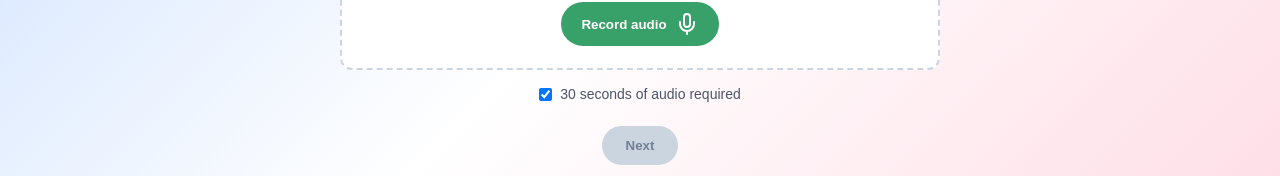
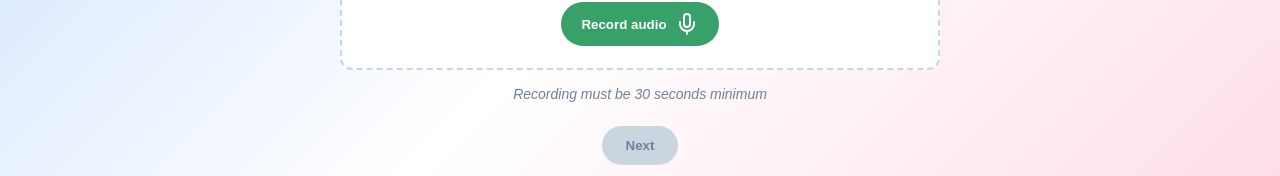
Before and after one commit to makimakiver/vocalip, a Next.js app: page /record in a window 1280 px wide. Shown: the part 491-667 px from the top of the page. Built offline with nearby package versions, Linux system fonts and the light colour scheme; what wagmi would draw is missing.

Commit message:
removed checkbox and added note

```diff
--- a/src/app/record/page.tsx
+++ b/src/app/record/page.tsx
@@ -1255,18 +1255,16 @@ export default function VoiceRecorder() {
       <div
         style={{ display: "flex", alignItems: "center", marginBottom: "24px" }}
       >
-        <input
-          type="checkbox"
-          id="tenSec"
-          style={{ marginRight: "8px" }}
-          defaultChecked
-        />
-        <label
-          htmlFor="tenSec"
-          style={{ color: "#4a5568", fontSize: "0.875rem" }}
+        <p
+          style={{
+            color: "#718096",
+            fontSize: "0.875rem",
+            margin: 0,
+            fontStyle: "italic",
+          }}
         >
-          30 seconds of audio required
-        </label>
+          Recording must be 30 seconds minimum
+        </p>
       </div>
       <button
         onClick={(e) => handleNext(e)}
```
